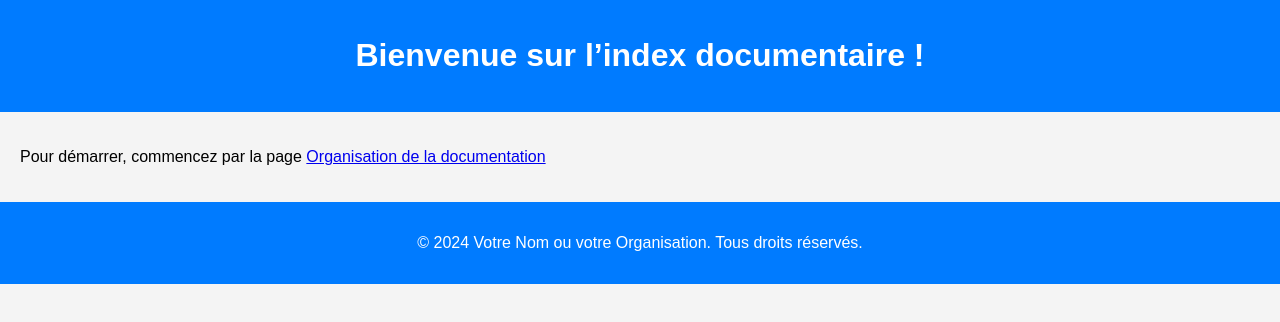
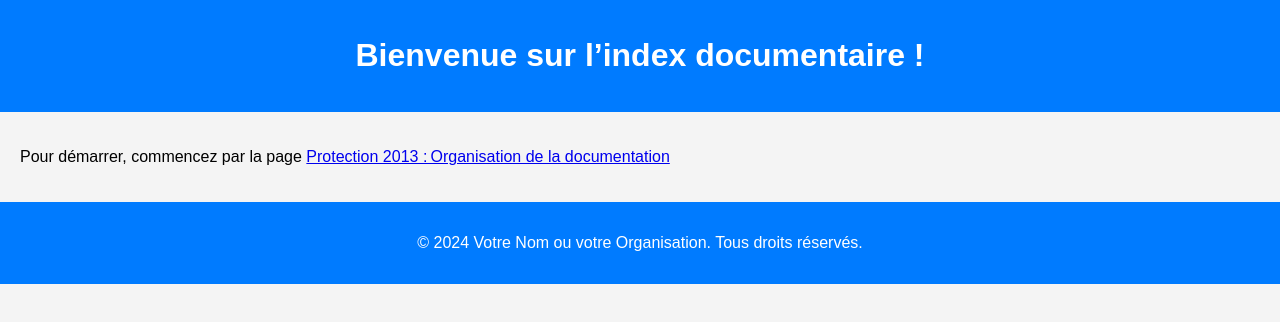
Before and after one commit to fpouyez/assistant-doc-files, a plain HTML site: page index.html in a window 1280 px wide. Drawn offline with Linux system fonts and the light colour scheme.

Commit message:
Modif indexation

```diff
--- a/index.html
+++ b/index.html
@@ -40,7 +40,7 @@
         <p>
           Pour démarrer, commencez par la page
           <a href="./Protection_2013_organisation_de_la_documentation.html"
-            >Organisation de la documentation</a
+            >Protection 2013 : Organisation de la documentation</a
           >
         </p>
       </div>
```
